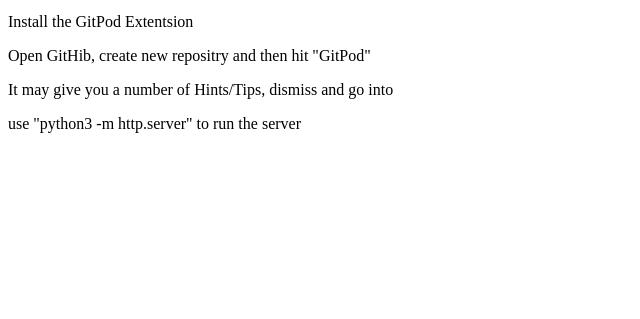
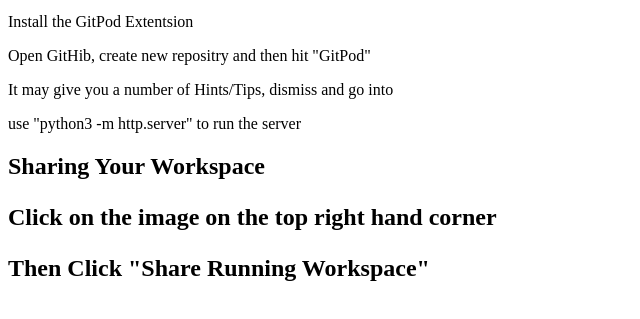
Before and after one commit to DarilliGames/firstGitPod, a plain HTML site: page index.html in a window 1280 px wide. Shown: the part 87-406 px from the top of the page, without its empty margins (0-640 px from the left). Drawn offline with Linux system fonts and the light colour scheme.

Commit message:
Second Commit - added how to share your Workspace

```diff
--- a/index.html
+++ b/index.html
@@ -5,6 +5,12 @@
         <p>Install the GitPod Extentsion</p>
         <p>Open GitHib, create new repositry and then hit "GitPod"</p>
         <p>It may give you a number of Hints/Tips, dismiss and go into</p>
+
         <p>use "python3 -m http.server" to run the server</p>
+
+        <h2>Sharing Your Workspace<h2>
+            <p>Click on the image on the top right hand corner</p>
+            <p>Then Click "Share Running Workspace"</p>
+
     </body>
 </html>
```
